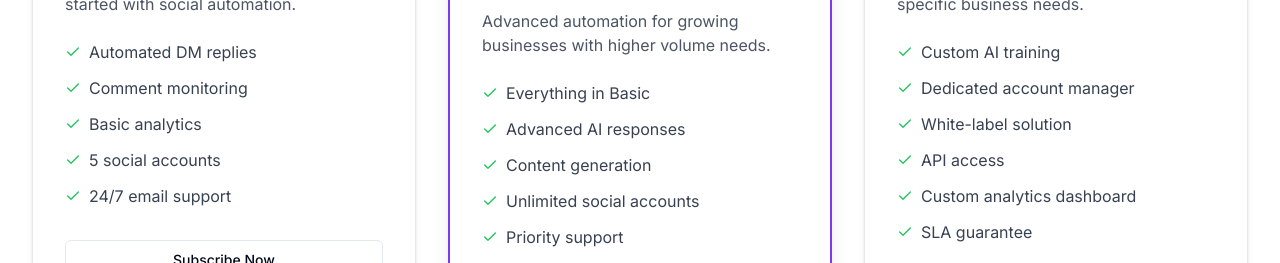
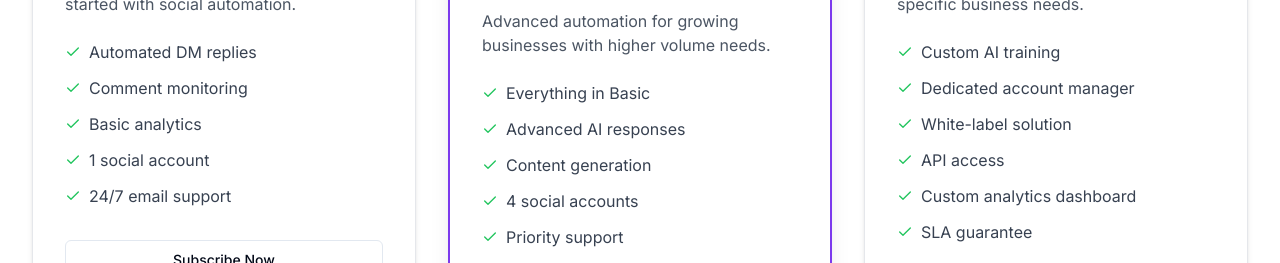
Before and after one commit to cwodnveobm/social-ai-engage-hub, a React (Vite) app: page / in a window 1280 px wide. Shown: the part 1761-2024 px from the top of the page. Built offline with nearby package versions, Linux system fonts and the light colour scheme.

Commit message:
Fix: Update pricing plan features

```diff
--- a/src/components/PricingSection.tsx
+++ b/src/components/PricingSection.tsx
@@ -1,3 +1,4 @@
+
 import React, { useState } from 'react';
 import { motion } from 'framer-motion';
 import { Check } from 'lucide-react';
@@ -15,7 +16,7 @@ const pricingPlans = [
       "Automated DM replies",
       "Comment monitoring",
       "Basic analytics",
-      "5 social accounts",
+      "1 social account", // Updated from 5 to 1
       "24/7 email support"
     ],
     highlighted: false,
@@ -31,7 +32,7 @@ const pricingPlans = [
       "Everything in Basic",
       "Advanced AI responses",
       "Content generation",
-      "Unlimited social accounts",
+      "4 social accounts", // Updated from Unlimited to 4
       "Priority support",
       "Custom integrations"
     ],
```
